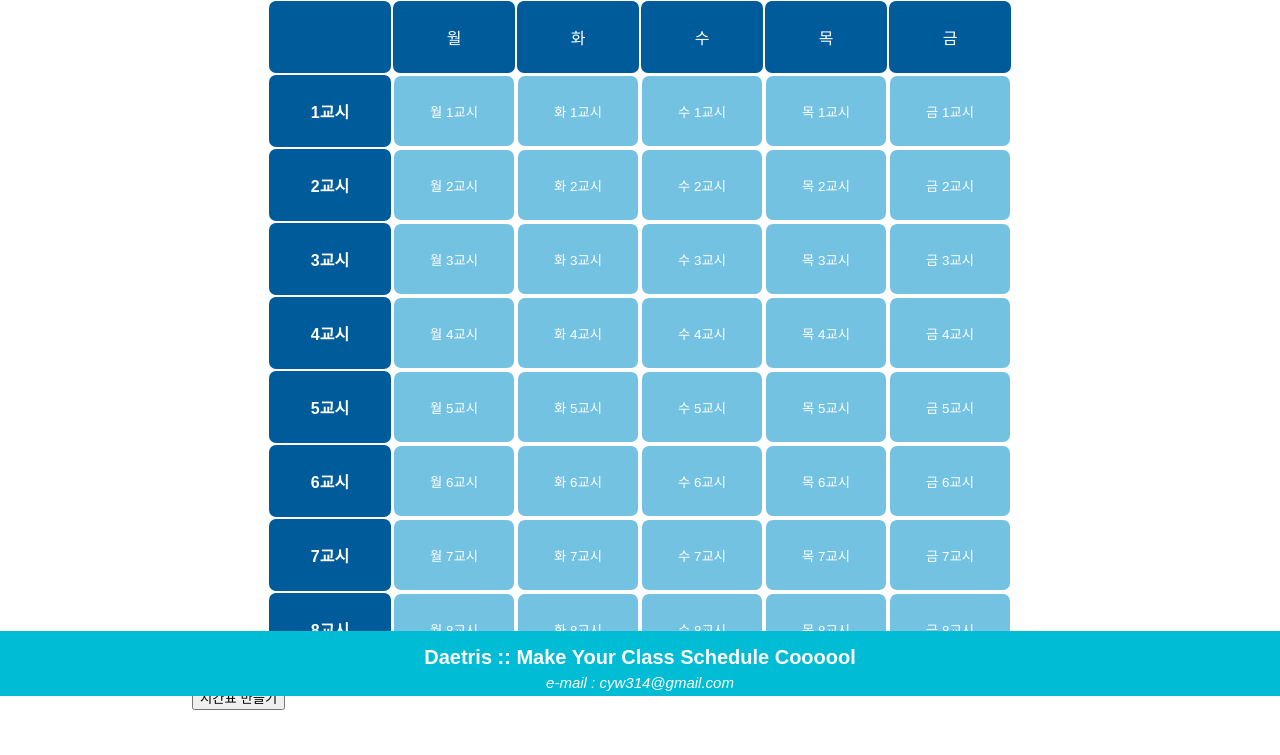
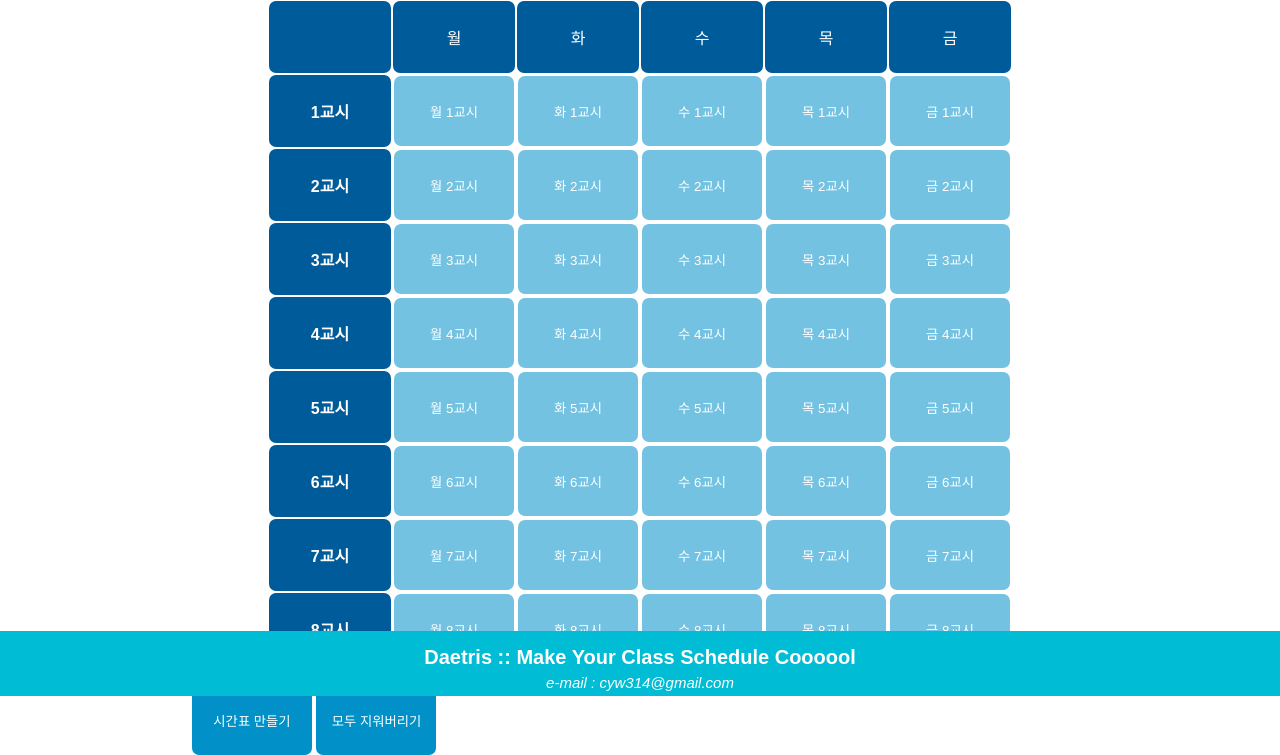
Before and after one commit to Lactobacillus/Daetris, a Flask app: page / in a window 1280 px wide. Shown: the part 104-859 px from the top of the page. Before the commit the page ends 814 px from the top, so only its background shows below. Run offline with Flask 2, Linux system fonts and the light colour scheme; some libraries are stand-ins or nearby versions.

Commit message:
javascripts

```diff
--- a/static/basic.css
+++ b/static/basic.css
@@ -126,6 +126,39 @@ footer address{
   border-radius: 7px;
 }
 
+#buttons{
+
+  margin: auto;
+}
+
+#buttons .control-button{
+
+  width: 120px;
+  height: 70px;
+  margin: 0px;
+  border: none;
+  outline: none;
+  padding: 0px;
+  text-align: center;
+  color: #FFFFFF;
+  background: #0191C8;
+  border-radius: 7px;
+}
+
+#buttons .reset-button{
+
+  width: 120px;
+  height: 70px;
+  margin: 0px;
+  border: none;
+  outline: none;
+  padding: 0px;
+  text-align: center;
+  color: #FFFFFF;
+  background: #0191C8;
+  border-radius: 7px;
+}
+
 @media screen and (max-width:800px) {
 header h1{
 
--- a/templates/index.html
+++ b/templates/index.html
@@ -16,6 +16,16 @@
         }
         else{
 
+          document.getElementById(id).className = "cell";
+        }
+      }
+
+      function reset(){
+
+        for(var i = 0; i <= 85; i++){
+
+          var id = 'cell' + i;
+          console.log(id);
           document.getElementById(id).className = "cell";
         }
       }
@@ -122,8 +132,9 @@
             </table>
           </div>
           </br>
-          <div class="submit-button">
-            <input type="submit" value="시간표 만들기" >
+          <div id="buttons">
+            <input type="submit" value="시간표 만들기" class="control-button" onClick="">
+            <input type="button" value="모두 지워버리기" class="reset-button" onClick="reset();">
           </div>
         </form>
       </div>
```
